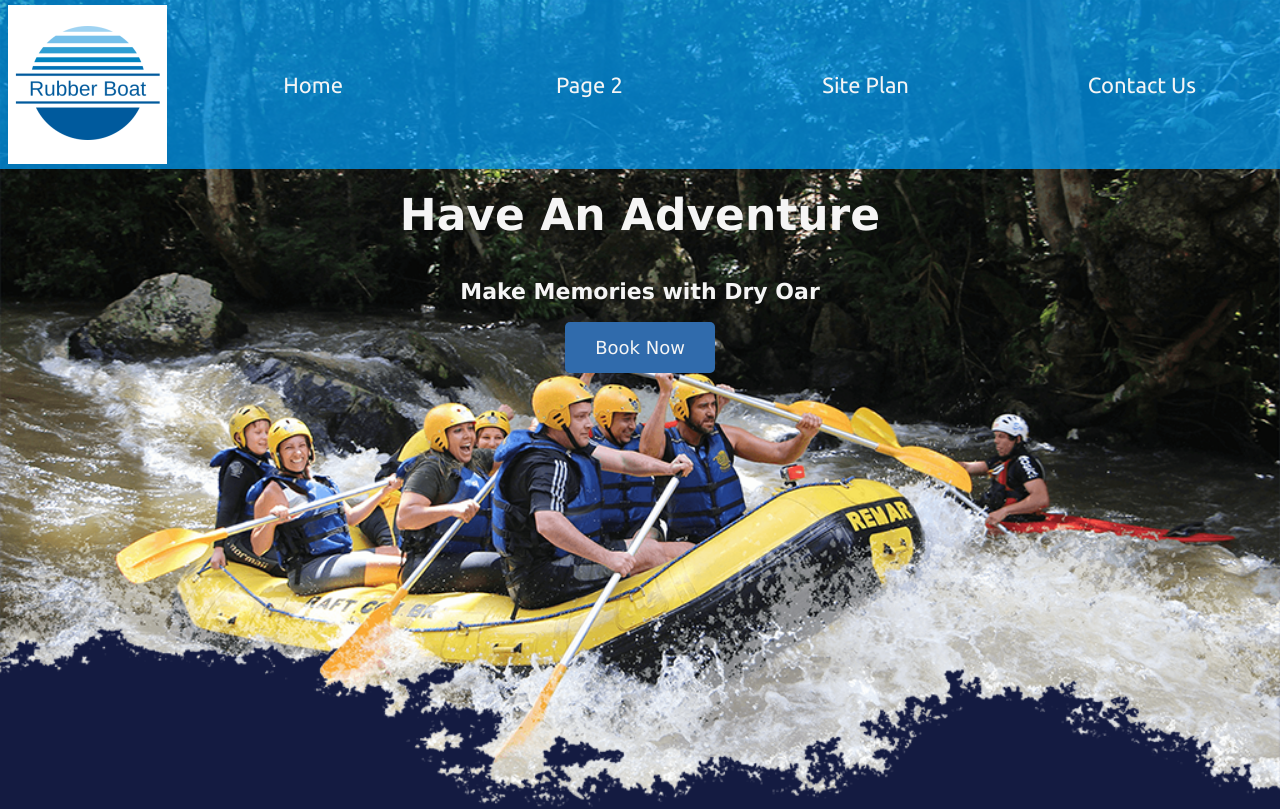
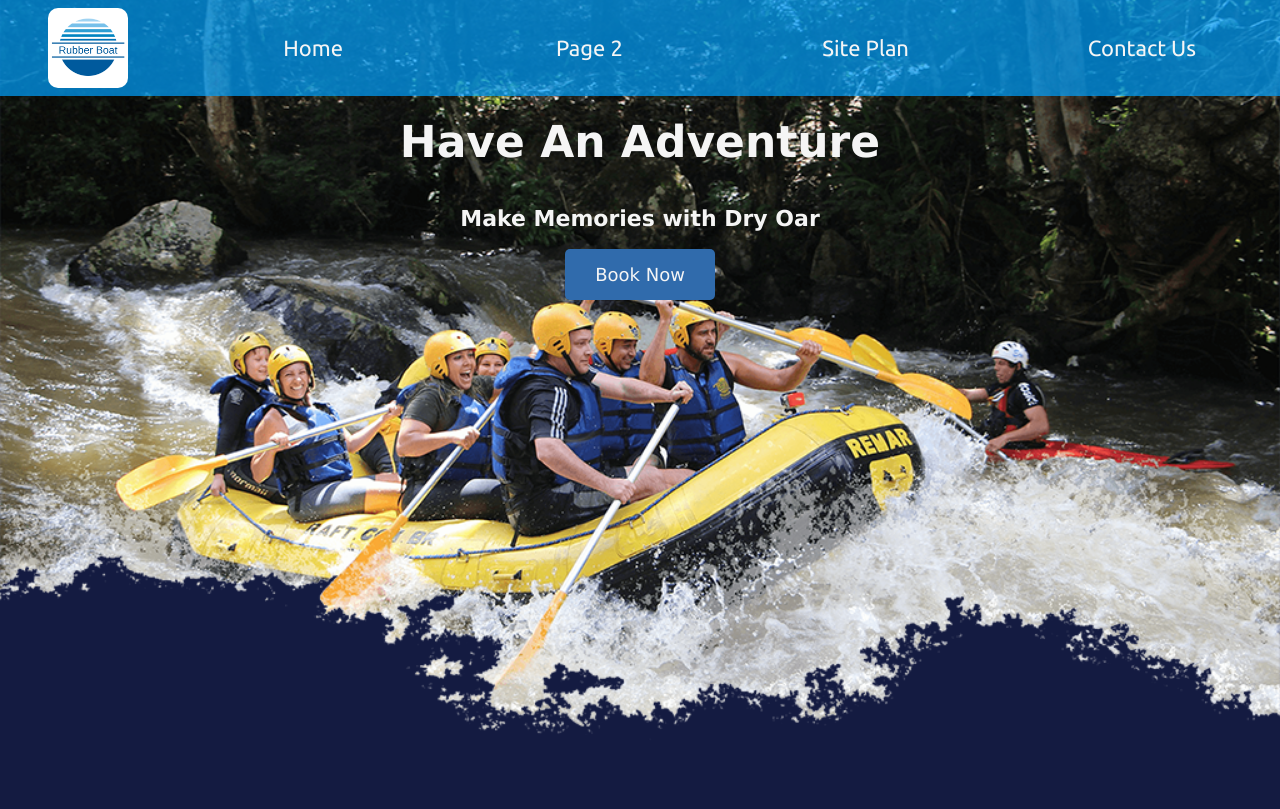
Before and after one commit to axolmain/axolmain.github.io, a plain HTML site: page wwr/index.html in a window 1280 px wide. Shown: the top 809 px of the page. Drawn offline with Linux system fonts and the light colour scheme; a web font is replaced by a local one.

Commit message:
logo size and footer

```diff
--- a/wwr/styles/style.css
+++ b/wwr/styles/style.css
@@ -187,6 +187,10 @@ h4 {
     justify-self: center;
     align-self: center;
 }
+.logo {
+    width: 80px;
+    border-radius: 10px;
+}
 .rivers-card {
     margin: 200px 0;
     grid-column: 2/4;
```
